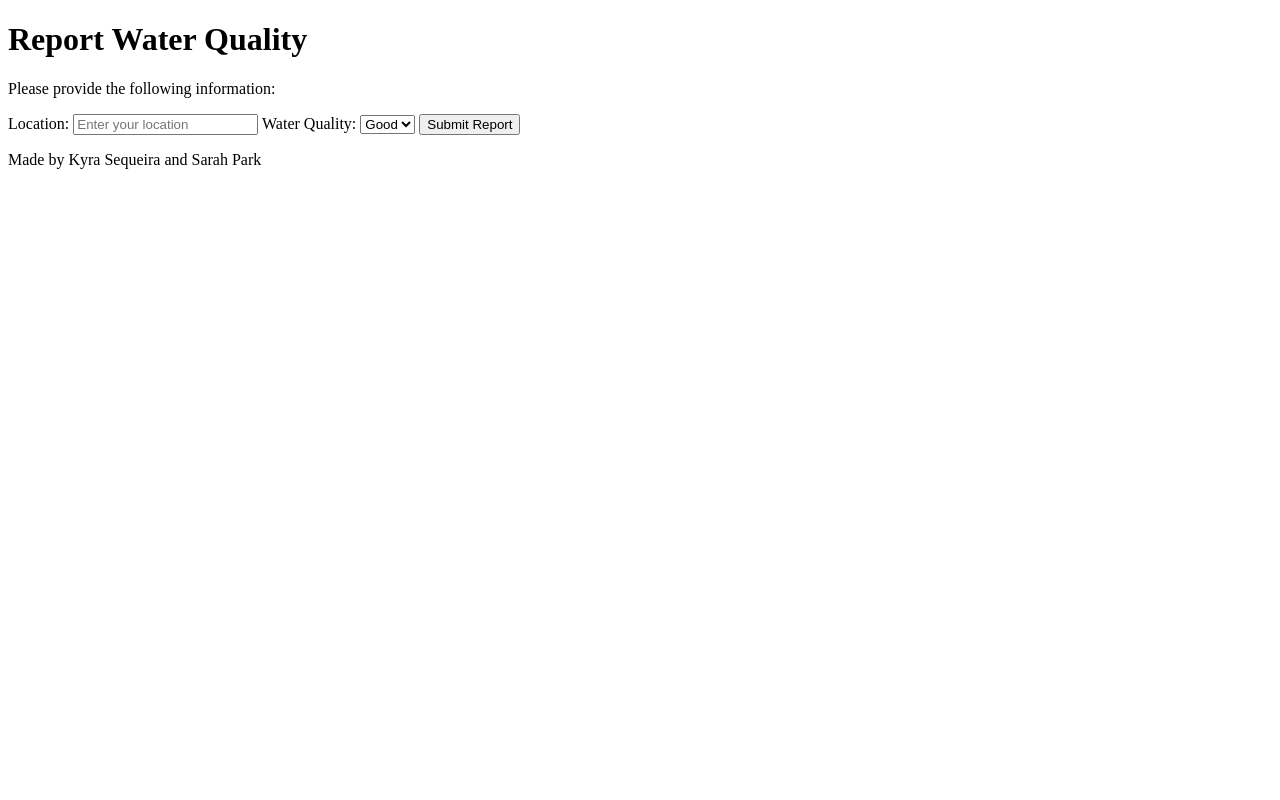
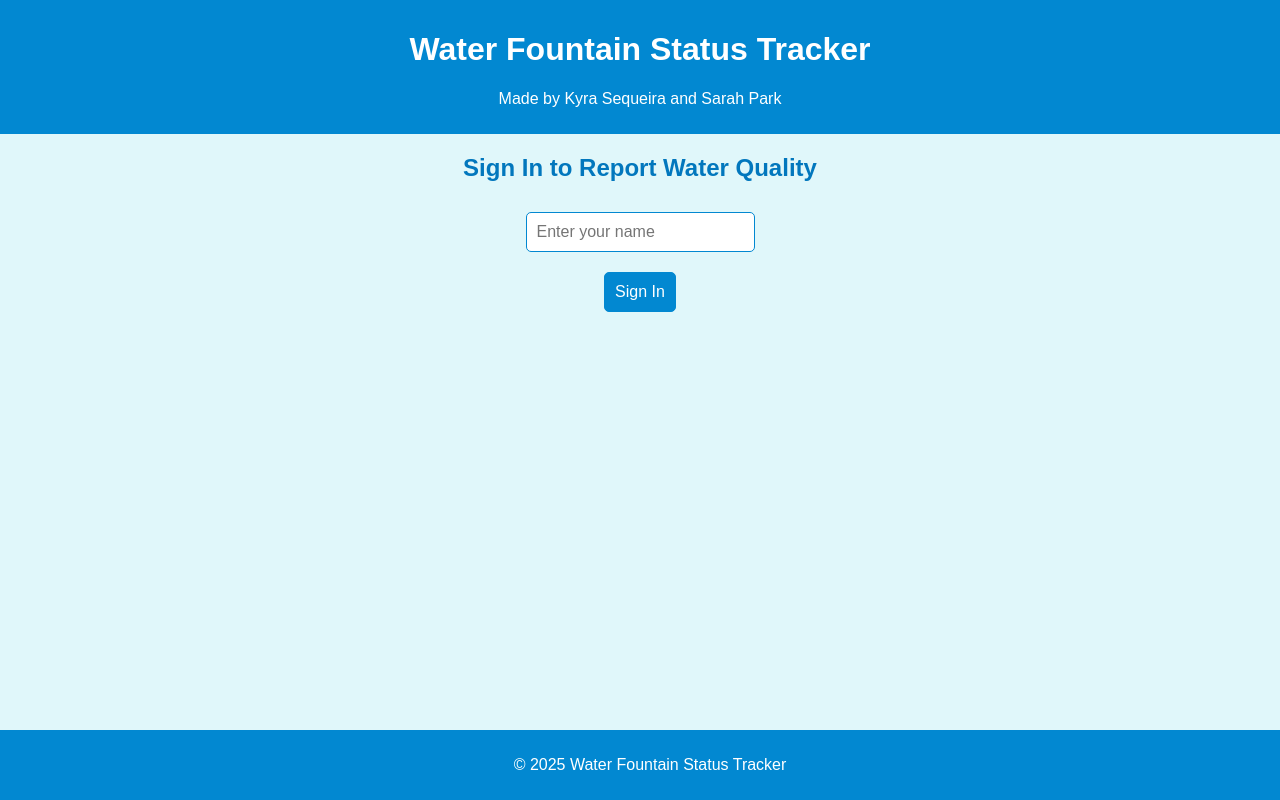
Before and after one commit to dsk247/redesigned-octo-funicular, a plain HTML site: page a9165/location1.html in a window 1280 px wide. Drawn offline with Linux system fonts and the light colour scheme.

Commit message:
Update location1.html

```diff
--- a/a9165/location1.html
+++ b/a9165/location1.html
@@ -3,47 +3,108 @@
 <head>
     <meta charset="UTF-8">
     <meta name="viewport" content="width=device-width, initial-scale=1.0">
-    <title>Report Water Quality</title>
-    <link rel="stylesheet" href="styles.css">
+    <title>Water Fountain Status Tracker</title>
+    <style>
+        body {
+            font-family: Arial, sans-serif;
+            background-color: #e0f7fa;
+            color: #0277bd;
+            margin: 0;
+            padding: 0;
+            text-align: center;
+        }
+        header {
+            background-color: #0288d1;
+            padding: 10px;
+            color: white;
+        }
+        h1 {
+            font-size: 2em;
+        }
+        .content {
+            margin-top: 20px;
+        }
+        input, select, button {
+            padding: 10px;
+            margin: 10px;
+            border-radius: 5px;
+            border: 1px solid #0288d1;
+            font-size: 1em;
+        }
+        button {
+            background-color: #0288d1;
+            color: white;
+            cursor: pointer;
+        }
+        button:hover {
+            background-color: #0277bd;
+        }
+        footer {
+            position: fixed;
+            bottom: 0;
+            width: 100%;
+            background-color: #0288d1;
+            color: white;
+            padding: 10px;
+        }
+    </style>
 </head>
 <body>
-    <div class="container">
-        <h1>Report Water Quality</h1>
-        <p>Please provide the following information:</p>
+    <header>
+        <h1>Water Fountain Status Tracker</h1>
+        <p>Made by Kyra Sequeira and Sarah Park</p>
+    </header>
 
-        <form id="report-form">
-            <label for="location">Location:</label>
-            <input type="text" id="location" name="location" required placeholder="Enter your location">
-
-            <label for="water-quality">Water Quality:</label>
-            <select id="water-quality" name="water-quality" required>
-                <option value="good">Good</option>
-                <option value="fair">Fair</option>
-                <option value="poor">Poor</option>
-            </select>
-
-            <button type="submit">Submit Report</button>
+    <div class="content">
+        <h2>Sign In to Report Water Quality</h2>
+        <form id="signInForm">
+            <input type="text" id="username" placeholder="Enter your name" required><br>
+            <button type="submit">Sign In</button>
         </form>
 
-        <p class="info">Made by Kyra Sequeira and Sarah Park</p>
+        <div id="reportForm" style="display:none;">
+            <h2>Report Water Quality</h2>
+            <form id="reportData">
+                <input type="text" id="location" placeholder="Enter location" required><br>
+                <select id="waterQuality" required>
+                    <option value="">Select Water Quality</option>
+                    <option value="Good">Good</option>
+                    <option value="Moderate">Moderate</option>
+                    <option value="Poor">Poor</option>
+                </select><br>
+                <button type="submit">Submit Report</button>
+            </form>
+        </div>
     </div>
 
+    <footer>
+        <p>&copy; 2025 Water Fountain Status Tracker</p>
+    </footer>
+
     <script>
-        const form = document.getElementById('report-form');
+        // Handle user sign-in
+        document.getElementById('signInForm').addEventListener('submit', function(event) {
+            event.preventDefault();
+            const username = document.getElementById('username').value;
+            if (username) {
+                document.getElementById('signInForm').style.display = 'none';
+                document.getElementById('reportForm').style.display = 'block';
+            }
+        });
 
-        form.addEventListener('submit', (e) => {
-            e.preventDefault();
+        // Handle reporting water quality
+        document.getElementById('reportData').addEventListener('submit', function(event) {
+            event.preventDefault();
+            const location = document.getElementById('location').value;
+            const waterQuality = document.getElementById('waterQuality').value;
 
-            const location = document.getElementById('location').value;
-            const waterQuality = document.getElementById('water-quality').value;
-
-            // Example of submitting data (e.g., to a backend or console)
-            console.log(`Location: ${location}`);
-            console.log(`Water Quality: ${waterQuality}`);
-
-            // You can add an alert or any action after submission
-            alert('Thank you for reporting the water quality!');
-            form.reset(); // Reset the form fields after submission
+            if (location && waterQuality) {
+                alert(`Thank you for reporting! \nLocation: ${location} \nWater Quality: ${waterQuality}`);
+                document.getElementById('location').value = '';
+                document.getElementById('waterQuality').value = '';
+            } else {
+                alert('Please fill in all fields.');
+            }
         });
     </script>
 </body>
```
